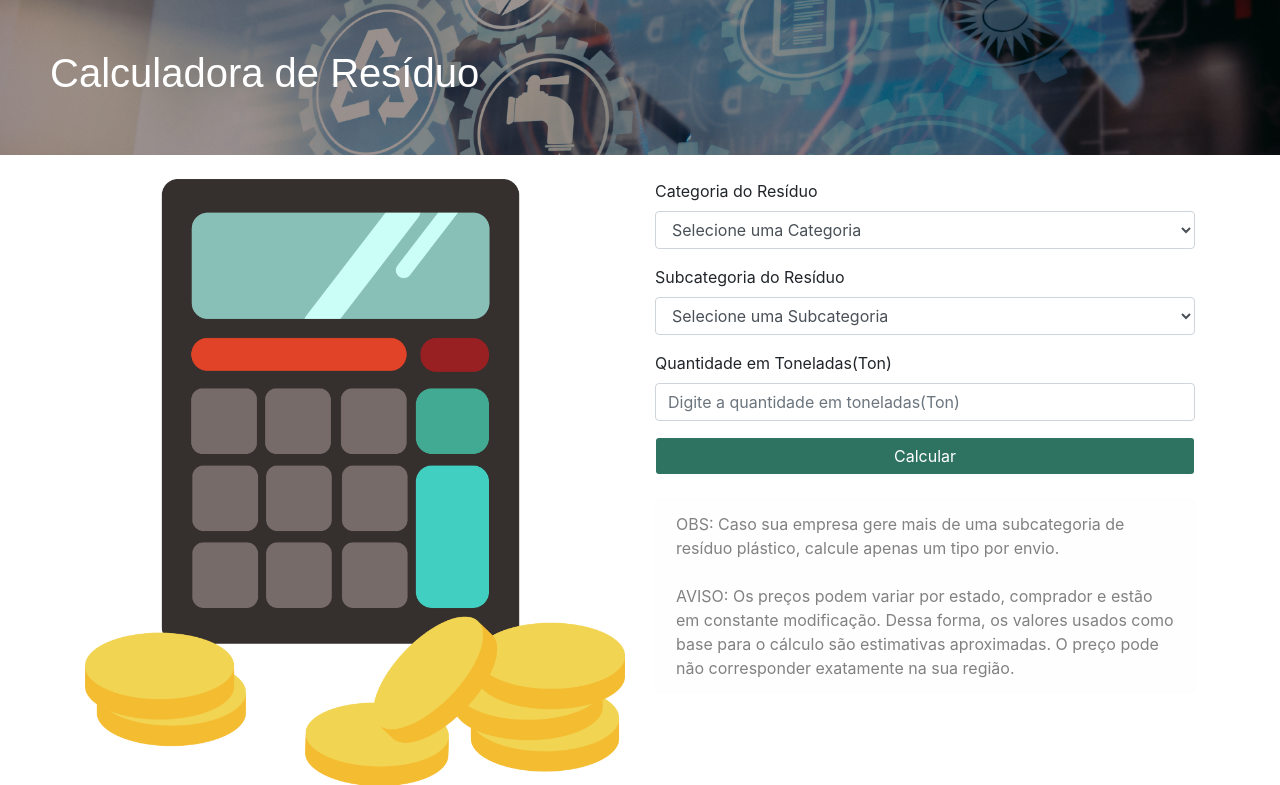
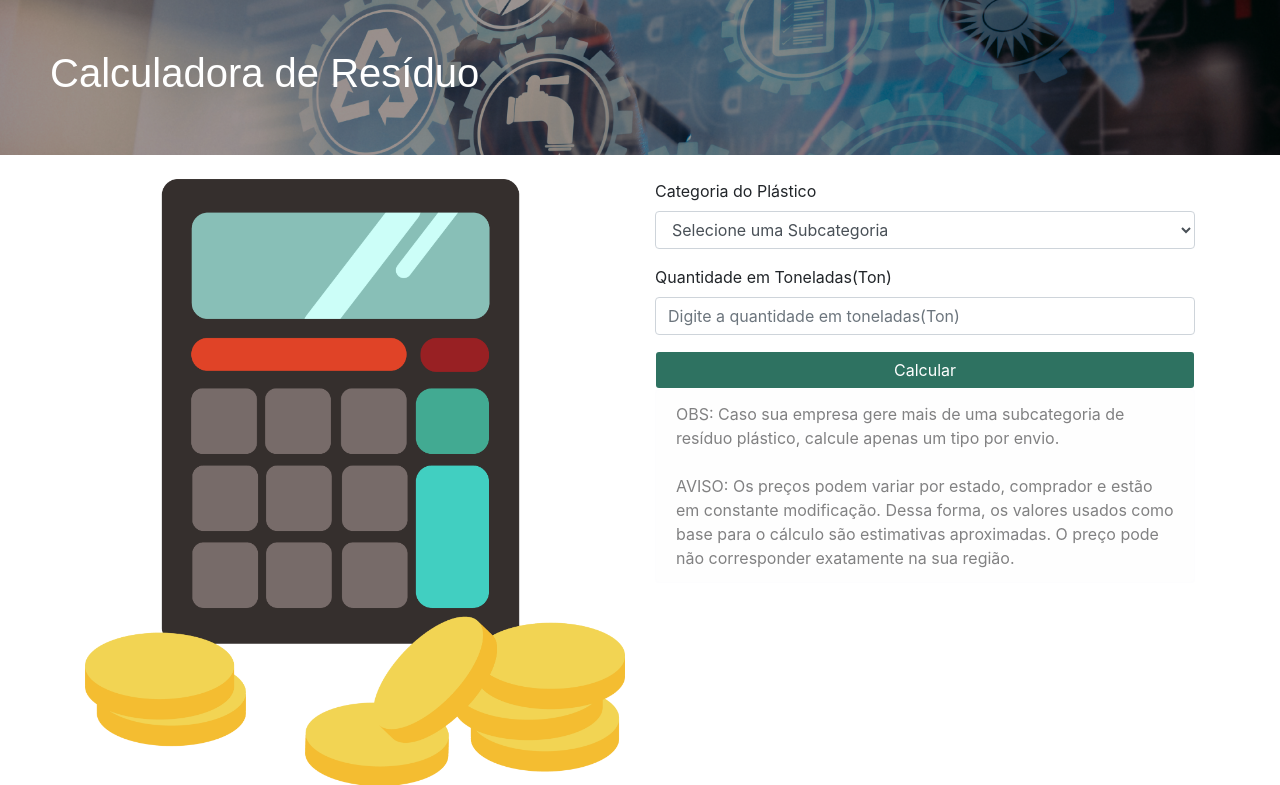
Before and after one commit to gabrielveigalima/calculadora_residuos, a PHP site: page /calcular.php in a window 1280 px wide. Shown: the part 76-861 px from the top of the page. Run offline with PHP 8.4, Linux system fonts and the light colour scheme; data that the repository does not hold is empty; a stand-in replaces the project's code that opens the database connection; some libraries are stand-ins or nearby versions.

Commit message:
tirando os tipos de resíduos

```diff
--- a/calcular.php
+++ b/calcular.php
@@ -75,22 +75,24 @@ session_start();
         <div class="col-lg-6">
           <form method="POST" action="relatorio.php" autocomplete="false">
             <div class="form-group">
+              <!--
               <label>Categoria do Resíduo</label>
               <select class="form-control" required name="category">
                 <option>Selecione uma Categoria</option>
                 <?php
-                  $query = mysqli_query($conn, "SELECT id, name FROM category") or die(mysqli_error($conn));
-                  while($resultado = mysqli_fetch_array($query)){
+                  #$query = mysqli_query($conn, "SELECT id, name FROM category") or die(mysqli_error($conn));
+                  #while($resultado = mysqli_fetch_array($query)){
                   ?>
-                    <option value="<?php echo $resultado['id']; ?>"><?php echo $resultado['name']; ?></option>
+                    <option value="<?php #echo $resultado['id']; ?>"><?php #echo $resultado['name']; ?></option>
                     <?php
-                  }
+                  #}
                   ?>
 
               </select>
             </div>
+          -->
             <div class="form-group">
-              <label>Subcategoria do Resíduo</label>
+              <label>Categoria do Plástico</label>
               <select class="form-control" name="subcategory" required>
                 <option>Selecione uma Subcategoria</option>
                 <?php
```
